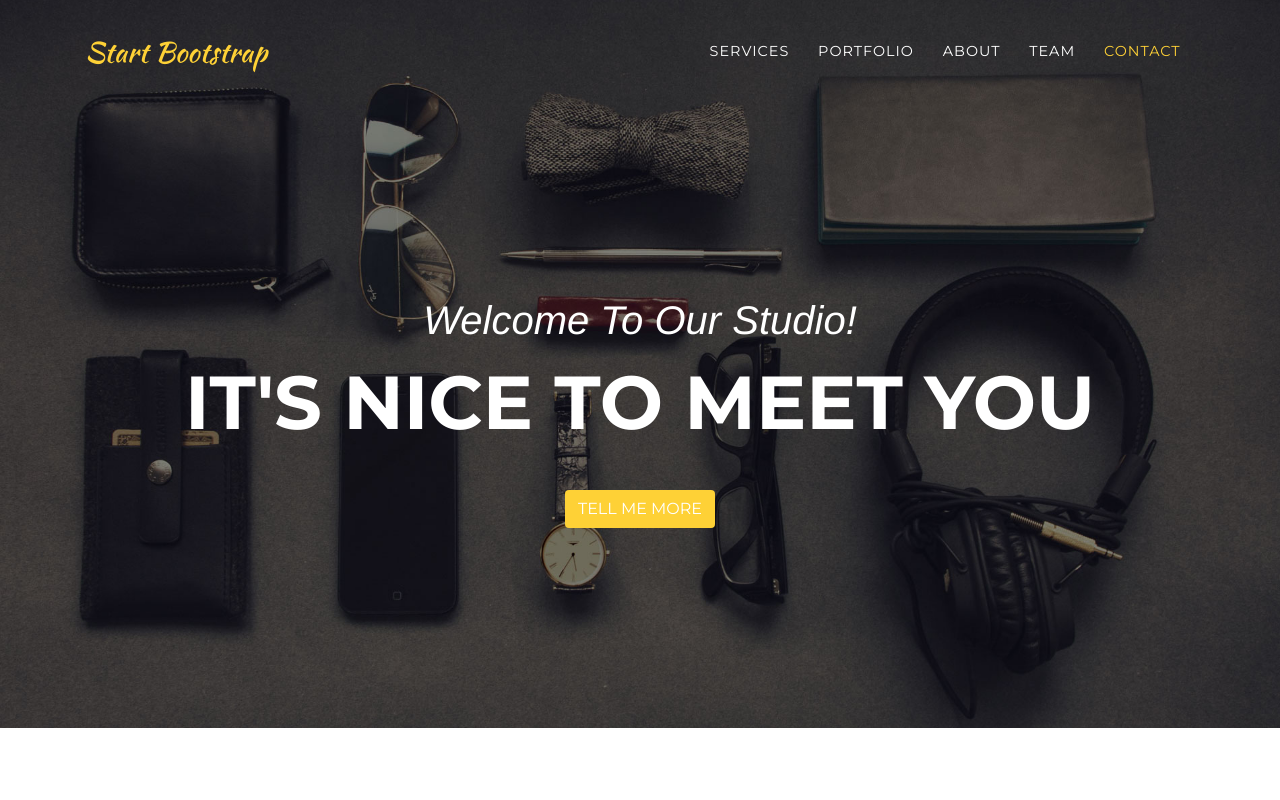
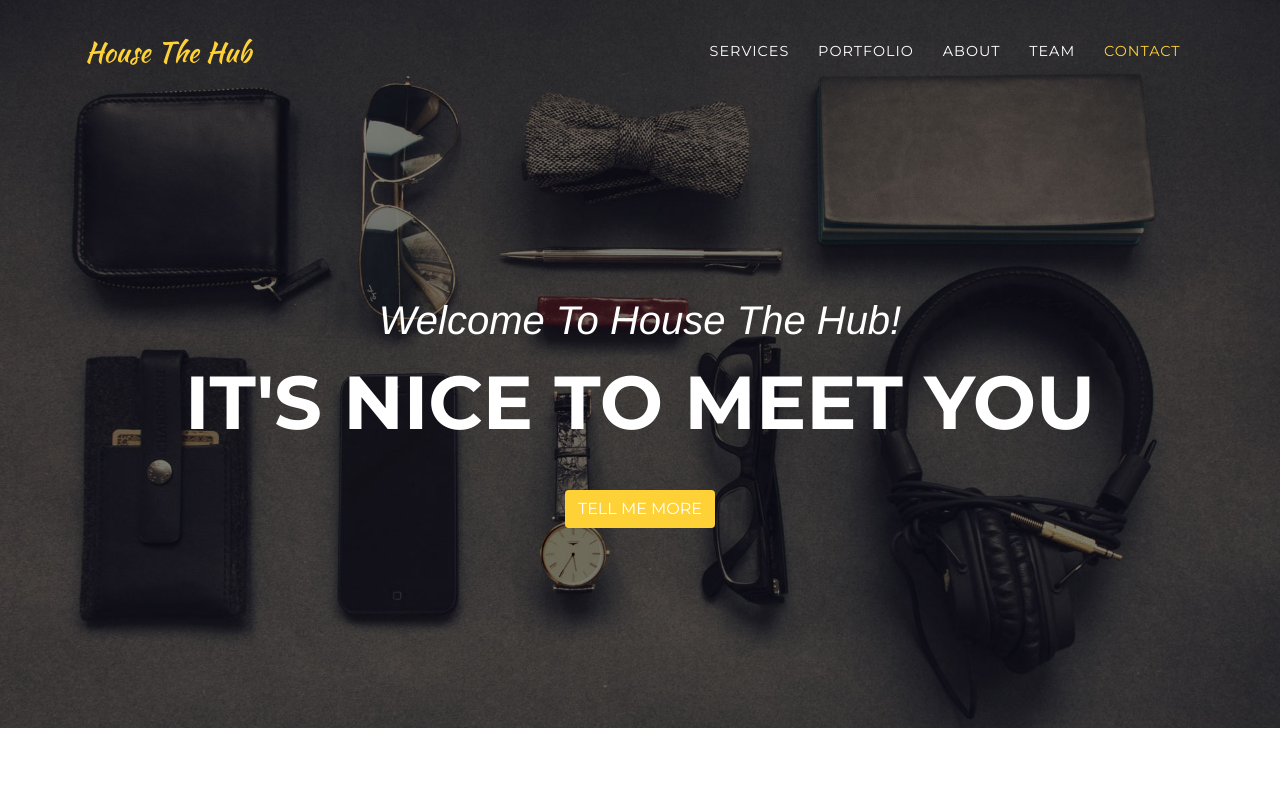
Before and after one commit to arm-open/housethehub, a website with bundled scripts: page index.html in a window 1280 px wide. Shown: the top 800 px of the page. Built offline with nearby package versions, Linux system fonts and the light colour scheme; a web font is replaced by a local one.

Commit message:
customized the main titles

```diff
--- a/index.html
+++ b/index.html
@@ -8,7 +8,7 @@
     <meta name="description" content="">
     <meta name="author" content="">
 
-    <title>Agency - Start Bootstrap Theme</title>
+    <title>House The Hub</title>
 
     <!-- Bootstrap core CSS -->
     <link href="vendor/bootstrap/css/bootstrap.min.css" rel="stylesheet">
@@ -30,7 +30,7 @@
     <!-- Navigation -->
     <nav class="navbar navbar-expand-lg navbar-dark fixed-top" id="mainNav">
       <div class="container">
-        <a class="navbar-brand js-scroll-trigger" href="#page-top">Start Bootstrap</a>
+        <a class="navbar-brand js-scroll-trigger" href="#page-top">House The Hub</a>
         <button class="navbar-toggler navbar-toggler-right" type="button" data-toggle="collapse" data-target="#navbarResponsive" aria-controls="navbarResponsive" aria-expanded="false" aria-label="Toggle navigation">
           Menu
           <i class="fa fa-bars"></i>
@@ -61,7 +61,7 @@
     <header class="masthead">
       <div class="container">
         <div class="intro-text">
-          <div class="intro-lead-in">Welcome To Our Studio!</div>
+          <div class="intro-lead-in">Welcome To House The Hub!</div>
           <div class="intro-heading">It's Nice To Meet You</div>
           <a class="btn btn-xl js-scroll-trigger" href="#services">Tell Me More</a>
         </div>
```
